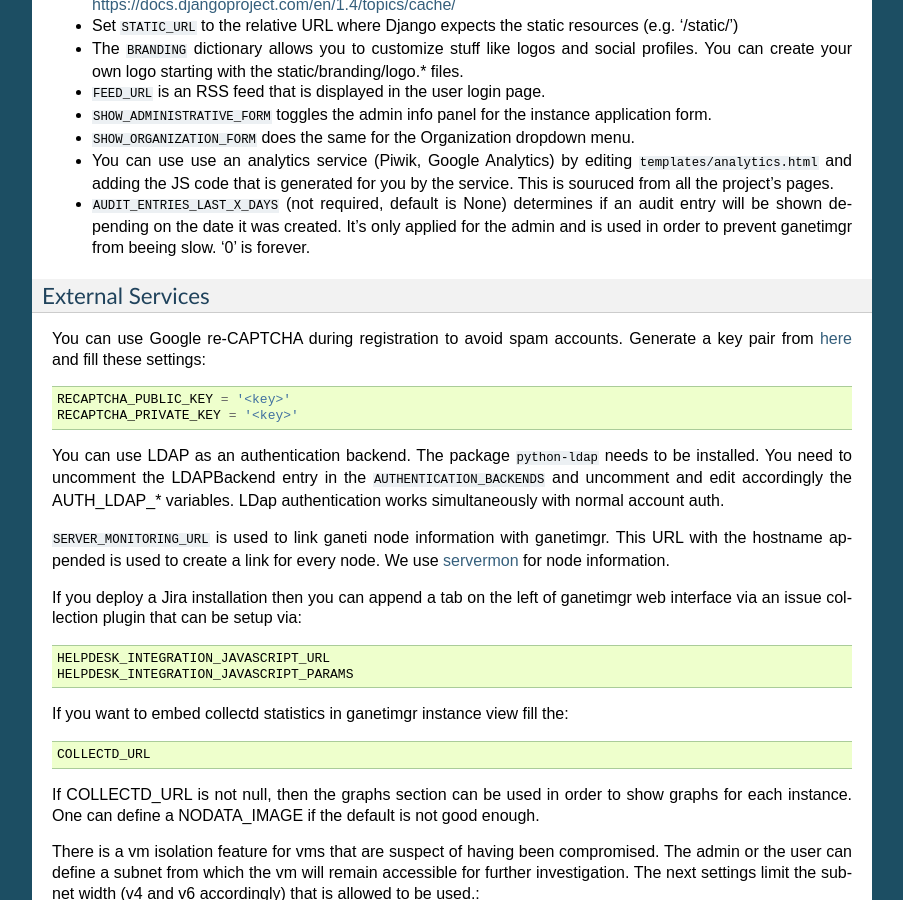
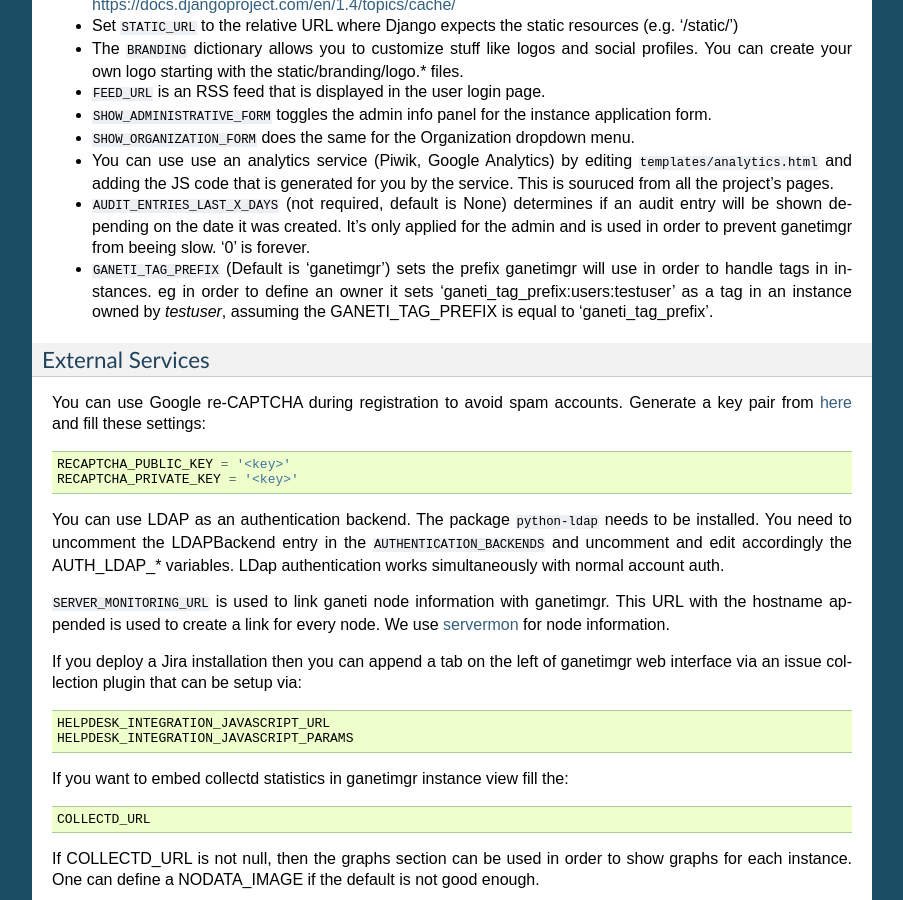
Before and after one commit to grnet/ganetimgr, a Sphinx documentation site: the page built from docs/source/install.rst, in a window 1280 px wide and 900 px high, scrolled down 1592 px. Shown: the whole window, without its empty margins (198-1101 px from the left). Built offline with Sphinx 7.4.7, drawn with Linux system fonts in a browser that asks for light colours.

Commit message:
mention about tag prefix

```diff
--- a/docs/source/install.rst
+++ b/docs/source/install.rst
@@ -87,6 +87,8 @@ Below are explanations for most of the settings:
 - ``SHOW_ORGANIZATION_FORM`` does the same for the Organization dropdown menu.
 - You can use use an analytics service (Piwik, Google Analytics) by editing ``templates/analytics.html`` and adding the JS code that is generated for you by the service. This is souruced from all the project's pages.
 - ``AUDIT_ENTRIES_LAST_X_DAYS`` (not required, default is None) determines if an audit entry will be shown depending on the date it was created. It's only applied for the admin and is used in order to prevent ganetimgr from beeing slow. '0' is forever.
+- ``GANETI_TAG_PREFIX`` (Default is 'ganetimgr') sets the prefix ganetimgr will use in order to handle tags in instances. eg in order to define an owner it sets 'ganeti_tag_prefix:users:testuser' as a tag in an instance owned by `testuser`, assuming the GANETI_TAG_PREFIX is equal to 'ganeti_tag_prefix'.
+
 
 External Services
 ^^^^^^^^^^^^^^^^^
```
